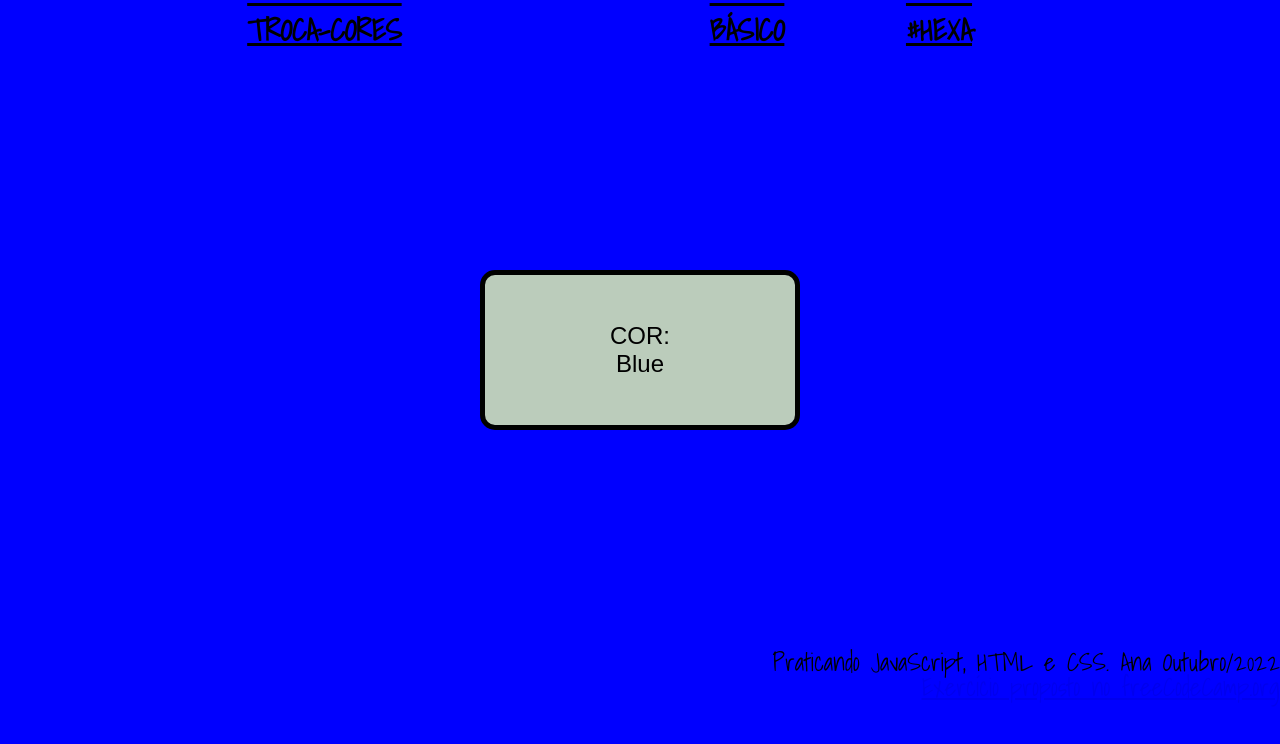
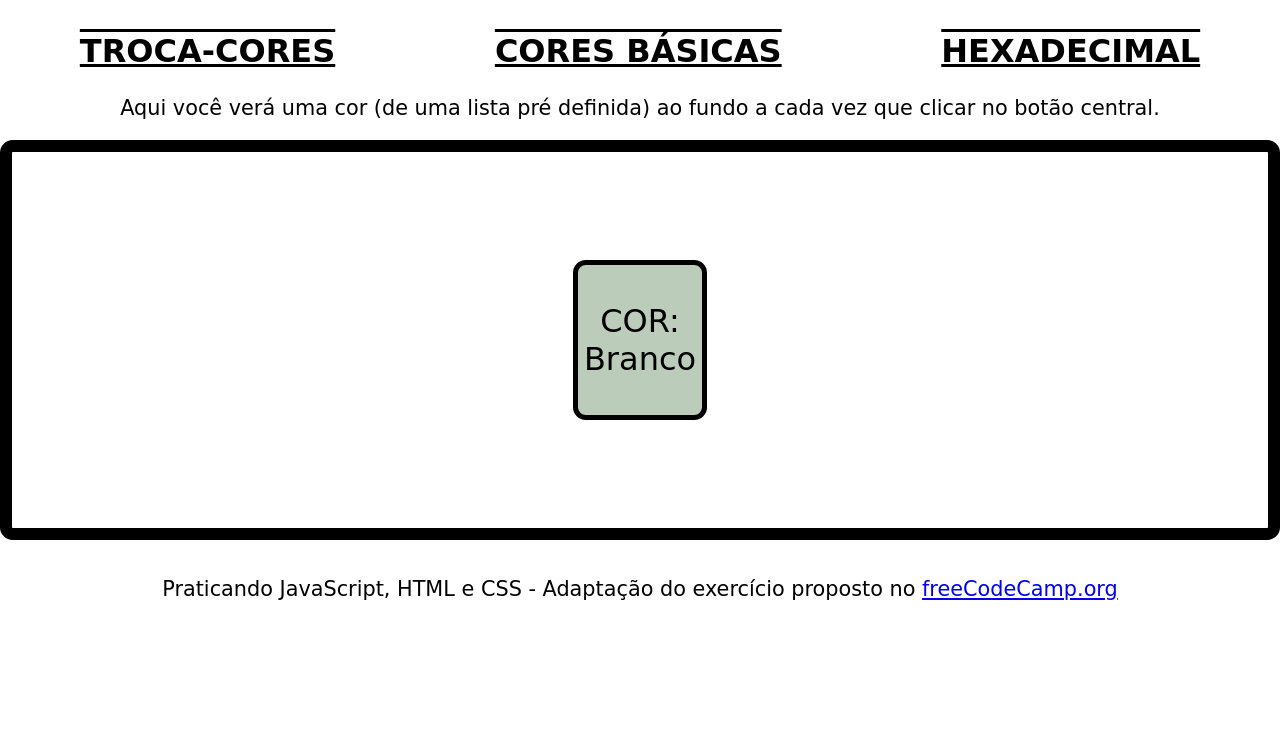
Before and after one commit to Anna-Souza/praticando_html_css_js, a plain HTML site: page cores_basicas.html in a window 1280 px wide. Both pictures are taken after a click on the button "COR:". Drawn offline with Linux system fonts and the light colour scheme.

Commit message:
Acertando index e css

```diff
--- a/cores_basicas.html
+++ b/cores_basicas.html
@@ -1,44 +1,44 @@
 <!DOCTYPE html>
-<!--ESTA PÁGINA DEVE CONTER UM BOTÃO QUE AO SER PRESSIONADO ALTERA ALEATORIAMENTE A COR DE FUNDO DA PÁGINA CONFORME ARRAY PRÉ-DEFINIDA-->
 
 <html lang="pt-br">
 
-	<head>
-		<meta charset="utf-8">
-		<title>Teste Troca Cores</title>
-        <link rel="stylesheet" href="reset.css">
-        <link rel="stylesheet" href="style.css">
-        <link rel="preconnect" href="https://fonts.googleapis.com">
-        <link rel="preconnect" href="https://fonts.gstatic.com" crossorigin>
-        <link href="https://fonts.googleapis.com/css2?family=Shadows+Into+Light&display=swap" rel="stylesheet">
+    <head>
+	    <meta charset="utf-8">
+        <meta name="viewport" content="width=device-width, initial-scale=1.0">
+	    <title>Troca-Cores</title>
+        <link rel="stylesheet" href="../praticando_html_css_js/reset.css">
+        <link rel="stylesheet" href="../praticando_html_css_js/style.css">
+        <link rel="stylesheet" media="(max-width: 930px)" href="../praticando_html_css_js/responsivo.css">
 	</head>
 
     <body>
         <header>
-            <a href="teste.html" id="troca"> Troca-Cores </a>
             <nav>
                 <ul>
                     <li>
-                        <a href="basico.html" id="troca"> básico </a>
+                        <a href="../index.html" class="troca"> Troca-Cores </a>
                     </li>
                     <li>
-                        <a href="hex.html" id="troca"> #hexa </a>
+                        <a href="../praticando_html_css_js/cores_basicas.html" class="troca"> Cores Básicas </a>
+                    </li>
+                    <li>
+                        <a href="../praticando_html_css_js/hexadecimal_aleatorio.html" class="troca"> Hexadecimal</a>
                     </li>
                 </ul>
             </nav>
+            <p>Aqui você verá uma cor (de uma lista pré definida) ao fundo a cada vez que clicar no botão central.</p>
         </header>
 
         <main>
             <label for="cor"> </label>
-            <button type="submit" id="cor">COR: <br> <span>  </span> </button>
+            <button type="submit" id="cor" class="cor">COR: <br> <span>  </span> </button>
         </main>
 
         <footer>
-            <p> Praticando JavaScript, HTML e CSS. Ana Outubro/2022 </p>
-            <a href="https://www.freecodecamp.org/news/javascript-projects-for-beginners/#how-to-create-a-color-flipper">Exercício proposto no freeCodeCamp.org </a>
+            <p> Praticando JavaScript, HTML e CSS - Adaptação do exercício proposto no <a href="https://www.freecodecamp.org/news/javascript-projects-for-beginners/#how-to-create-a-color-flipper"> freeCodeCamp.org </a></p>
         </footer>
     </body>
 
-    <script src="cores_basicas.js"></script>
+    <script type="text/javascript" src="../praticando_html_css_js/cores_basicas.js"></script>
 
 </html>
--- a/cores_basicas.js
+++ b/cores_basicas.js
@@ -1,16 +1,15 @@
-//LÓGICA DE ALTERAÇÃO DAS CORES BÁSICAS
+const fundo = document.querySelector("main");
 
-
-const fundo = document.querySelector("body");
-
-const botao = document.querySelector("#cor");
+const botao = document.querySelector(".cor");
 
 function trocaCor() {
-	var cores = ["Yellow", "Purple", "Red", "Orange", "Green", "Blue", "Gray", "Brown", "Lime", "Pink", "White"]
-	var i = Math.round(Math.random()*10);
-	fundo.style.backgroundColor = cores[i];
+	var colors = ["Yellow", "Purple", "Red", "Orange", "Green", "Blue", "Gray", "Brown", "Lime", "Navy", "White", "Hotpink", "Fuchsia", "Aqua", "Coral", "Gold", "Indigo", "Olive", "Turquoise"];
+	var cores = ["Amarelo", "Roxo", "Vermelho", "Laranja", "Verde", "Azul", "Cinza", "Marrom", "Verde Limão", "Azul Marinho", "Branco", "Rosa", "Fucsia", "Verde Água", "Coral", "Ouro", "Índigo", "Verde Oliva", "Turquesa"];
+	var i = Math.round(Math.random()*18);
+	fundo.style.backgroundColor = colors[i];
 	var span = document.querySelector("span");
 	span.textContent = cores[i];
+	console.log(i);
 }
 
 botao.addEventListener("click", trocaCor);
--- a/hexadecimal_aleatorio.js
+++ b/hexadecimal_aleatorio.js
@@ -1,6 +1,6 @@
 //LÓGICA PARA TROCA ALEATÓRIA DE CORES EM PADRÃO HEXADECIMAL
 
-const fundo = document.querySelector("body");
+const fundo = document.querySelector("main");
 
 const botao = document.querySelector("#cor");
 
--- /dev/null
+++ b/responsivo.css
@@ -0,0 +1,96 @@
+body {
+	font-family: cursive;
+	display: grid;
+	grid-template-areas:
+	"top"
+	"main"
+	"foot";
+	grid-template-rows: 2fr 10fr 2fr;
+}
+
+header {
+	grid-area: top;
+}
+
+nav {
+	display: flex;
+	flex-flow: column wrap;
+	justify-content: space-evenly;
+	/* width: 100%; */
+	margin: 0;
+}
+
+/* ul {
+	display: flex;
+	flex-direction: column;
+	flex-wrap: wrap;
+	align-items: center;
+	justify-content: center;
+
+} */
+
+/* li {
+	display: inline-block;
+	width: 80%;
+	text-align: center;
+	margin: auto;
+} */
+
+/* li a {
+	display: inline;
+	text-align: inherit;
+	width: 95%;
+	margin: auto;
+} */
+
+/* .troca {
+	text-transform: uppercase;
+	font-size: 1.4em;
+	text-decoration: underline;
+	color: black;
+} */
+
+/* main {
+	grid-area: main;
+	display: flex;
+	align-items: center;
+	justify-content: center;
+	margin-top: 20px;
+	border: solid black 5px;
+	border-radius: 15px;
+	font-size: 32px;
+} */
+
+/* .cor {
+	width: 25%;
+	height: 20vh;
+	font-size: 1em;
+	font-family: inherit;
+	border: solid 5px black;
+	border-radius: 15px;
+	background: #bcb;
+} */
+
+/* footer {
+	grid-area: foot;
+	text-align: right;
+	font-size: 22px;
+	margin-top: 20px;
+} */
+
+/* .input {
+	height: 5vh;
+	font-family: monospace;
+	font-size: 28px;
+	text-align: center;
+	border: solid 5px black;
+	border-radius: 15px;
+} */
+
+/* .envia {
+	height: 7vh;
+	font-size: 20px;
+	font-family: inherit;
+	text-transform: uppercase;
+	font-weight: bolder;
+} */
--- a/style.css
+++ b/style.css
@@ -1,23 +1,19 @@
 body {
-	font-family: 'Shadows Into Light', cursive;
+	font-family: cursive;
 	display: grid;
 	grid-template-areas:
 	"top"
 	"main"
 	"foot";
-	grid-template-rows: 2fr 24fr 2fr;
+	grid-template-rows: 2fr 7fr 1fr;
 }
 
 header {
 	grid-area: top;
-	display: flex;
-	text-align: center;
-	justify-content: space-evenly;
 }
 
 nav {
-	width: 30%;
-	margin-top: 15px;
+	margin-top: 35px;
 }
 
 ul {
@@ -25,45 +21,59 @@ ul {
 	justify-content: space-around;
 }
 
-#troca {
+.troca {
 	text-transform: uppercase;
-	font-size: 30px;
+	font-size: 2em;
 	text-decoration: underline overline;
 	color: black;
 	font-weight: bolder;
-	margin-top: 15px;
 }
 
+p {
+	margin-top: 1.5em;
+	font-size: 1.3em;
+	text-align: center;
+}
 main {
 	grid-area: main;
 	display: flex;
 	align-items: center;
 	justify-content: center;
+	margin-top: 20px;
+	border: solid black 0.4em;
+	border-radius: 0.4em;
+	font-size: 2em;
 }
 
-#cor {
-	width: 25%;
+.cor {
+	width: auto;
 	height: 20vh;
-	font-size: 1.5em;
+	font-size: 1em;
+	font-family: inherit;
 	border: solid 5px black;
-	border-radius: 15px;
+	border-radius:0.4em;
 	background: #bcb;
 }
 
 footer {
 	grid-area: foot;
 	text-align: right;
-	font-size: 25px;
+	margin-top: 0.5em;
 }
 
-.box {
-	display: flex;
-	flex-direction: column;
+.input {
+	height: 5vh;
+	font-family: monospace;
+	font-size: 0.8em;
+	text-align: center;
+	border: solid 5px black;
+	border-radius: 0.4em;
 }
 
-#input {
-	height: 5vh;
-	font-family: monospace;
-	font-size: 18px;
-	text-align: center;
+.envia {
+	height: 7vh;
+	font-size: 0.7em;
+	font-family: inherit;
+	text-transform: uppercase;
+	font-weight: bolder;
 }
```
Also changed, not shown: hexadecimal_aleatorio.html (+13 -14 lines), principal.html (deleted, +0 -47 lines), principal.js (+3 -6 lines).
